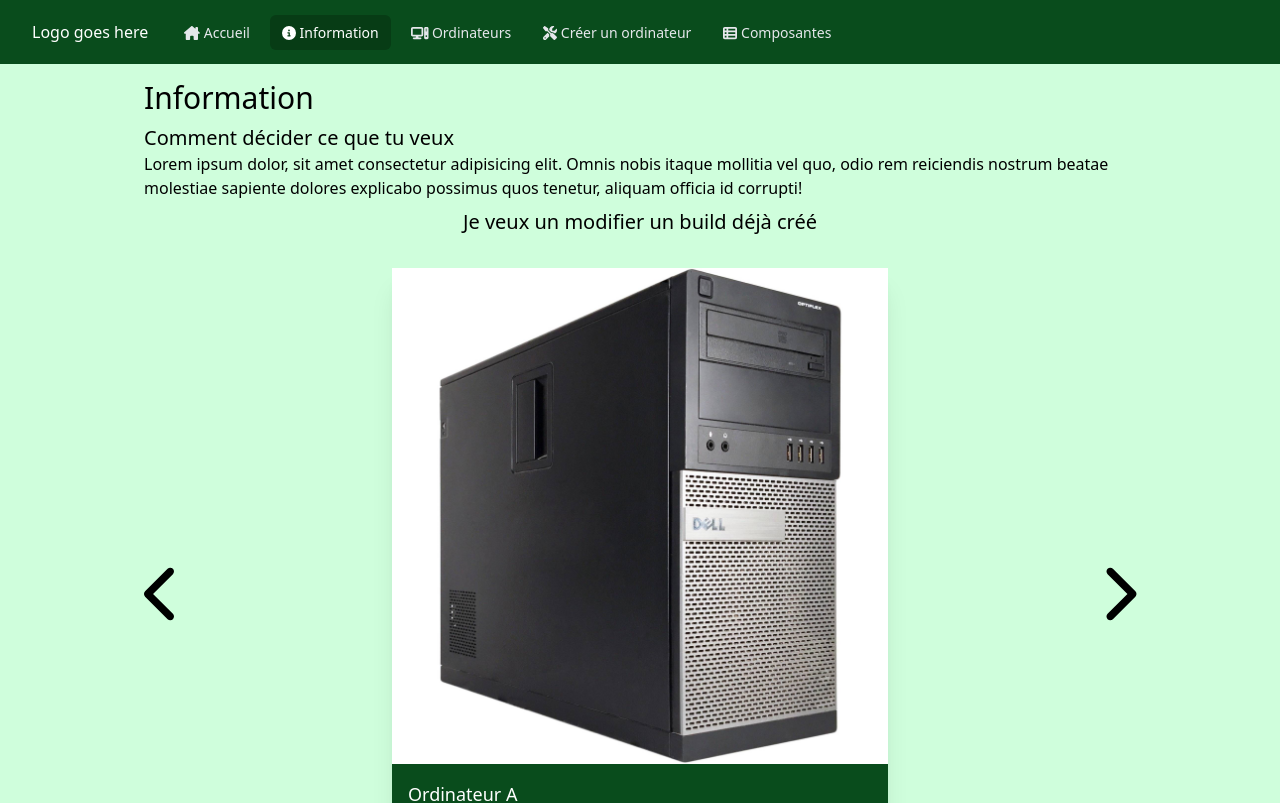
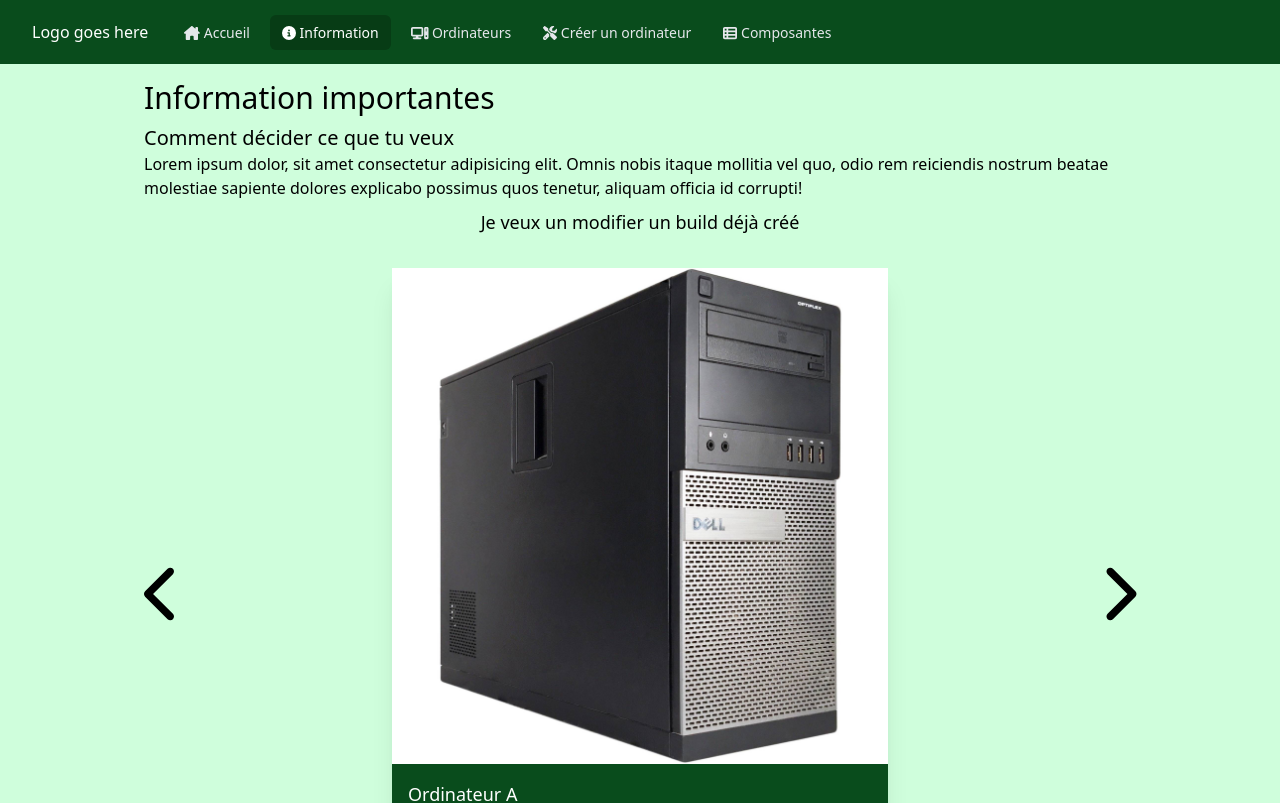
Before and after one commit to TishamIslam/seg3525-projet2, a Next.js app: page /info in a window 1280 px wide. Shown: the top 803 px of the page. Built offline with nearby package versions, Linux system fonts and the light colour scheme.

Commit message:
Ajouté un titre pour chaque page

```diff
--- a/pages/composants/[component].jsx
+++ b/pages/composants/[component].jsx
@@ -1,4 +1,6 @@
 import { useRouter } from 'next/router'
+import Head from 'next/head'
+
 import { computerComponents } from '../../items/imports'
 import ItemCard from '../../components/ItemCard'
 
@@ -11,7 +13,7 @@ export default function Component() {
             return computerComponents[component].map((obj, index) => {
                 return (
                     <ItemCard key={index} image={obj.img} imageAlt={obj.alt} button={true}
-                    plus={true} text={<><p>{obj.name}</p><p>Prix: ${obj.price}</p></>} />
+                        plus={true} text={<><p>{obj.name}</p><p>Prix: ${obj.price}</p></>} />
                 )
             })
         }
@@ -19,9 +21,12 @@ export default function Component() {
 
     return (
         <>
+            <Head>
+                <title>TI Tech Support - Composants</title>
+            </Head>
             <h1>Achetez des composants: </h1>
             <div className="space-y-4 my-4">
-            {renderComponents()}
+                {renderComponents()}
             </div>
         </>
     )
--- a/pages/composants/index.jsx
+++ b/pages/composants/index.jsx
@@ -1,4 +1,5 @@
 import Link from "next/link"
+import Head from "next/head"
 
 export default function Components() {
     const componentsList = [
@@ -15,6 +16,9 @@ export default function Components() {
     ]
     return (
         <>
+            <Head>
+                <title>TI Tech Support - Composants</title>
+            </Head>
             <h1 className="text-3xl">Liste de composants offert: </h1>
 
             <ul>
--- a/pages/construire.jsx
+++ b/pages/construire.jsx
@@ -1,3 +1,5 @@
+import Head from "next/head"
+
 import ActionButton from "../components/ActionButton"
 import ItemCard from "../components/ItemCard"
 
@@ -10,6 +12,9 @@ export default function BuildComputer() {
     const chosenNVMe = computerComponents['storage'][6]
     return (
         <div className="space-y-6">
+            <Head>
+                <title>TI Tech Support - Construction</title>
+            </Head>
             <h1>Créez un Ordinateur</h1>
             <span>* indique un composante requis</span>
 
--- a/pages/info.jsx
+++ b/pages/info.jsx
@@ -1,3 +1,5 @@
+import Head from "next/head"
+
 import Carousel from "../components/Carousel"
 import DisplayCard from "../components/DisplayCard"
 import EmbeddedYTVid from "../components/EmbeddedYoutubeVideo"
@@ -7,7 +9,7 @@ import { computers } from "../items/imports"
 export default function Information() {
     const cardText = (
         <div className="p-2">
-            <h3 className="text-lg">Ordinateur A</h3>
+            <h4 className="text-lg">Ordinateur A</h4>
             <p>CPU: Details</p>
             <p>GPU: Details</p>
             <p>RAM: Details</p>
@@ -16,11 +18,15 @@ export default function Information() {
     )
     return (
         <>
-            <h1 className="mb-2">Information</h1>
+            <Head>
+                <title>TI Tech Support - Information</title>
+            </Head>
+            <h1 className="mb-2">Information importantes</h1>
+
             <h2 >Comment décider ce que tu veux</h2>
             <p>Lorem ipsum dolor, sit amet consectetur adipisicing elit. Omnis nobis itaque mollitia vel quo,
                 odio rem reiciendis nostrum beatae molestiae sapiente dolores explicabo possimus quos tenetur, aliquam officia id corrupti!</p>
-            <h2 className="text-center my-2">Je veux un modifier un build déjà créé </h2>
+            <h3 className="text-center my-2 text-lg">Je veux un modifier un build déjà créé </h3>
             <Carousel>
                 {computers.map((value, index) => {
                     return (
--- a/pages/ordinateurs/[ordi].jsx
+++ b/pages/ordinateurs/[ordi].jsx
@@ -1,4 +1,5 @@
 import { useRouter } from "next/router"
+import Head from "next/head"
 
 import DisplayCard from "../../components/DisplayCard"
 import Comment from "../../components/Comment"
@@ -44,6 +45,9 @@ export default function Ordinateur() {
 
     return (
         <>
+            <Head>
+                <title>TI Tech Support - Ordinateurs</title>
+            </Head>
             <h1 className="text-center">Détails de Ordinateur A</h1>
             <div className="my-4 max-w-xl mx-auto">
                 {renderComputer()}
--- a/pages/ordinateurs/index.jsx
+++ b/pages/ordinateurs/index.jsx
@@ -1,3 +1,5 @@
+import Head from "next/head"
+
 import Carousel from "../../components/Carousel"
 import DisplayCard from "../../components/DisplayCard"
 import { computers } from "../../items/imports"
@@ -15,6 +17,9 @@ export default function Ordinateurs() {
 
     return (
         <>
+        <Head>
+            <title>TI Tech Support - Ordinateurs</title>
+        </Head>
             <h1>Ordinateurs</h1>
             <p>Ici tu peux voir les ordinateurs que des autres personnes ont créés, puis téléchargé ici
                 pour les montrer aux autres, comme inspiration, pour obtenir des commentaires, etc.
```
